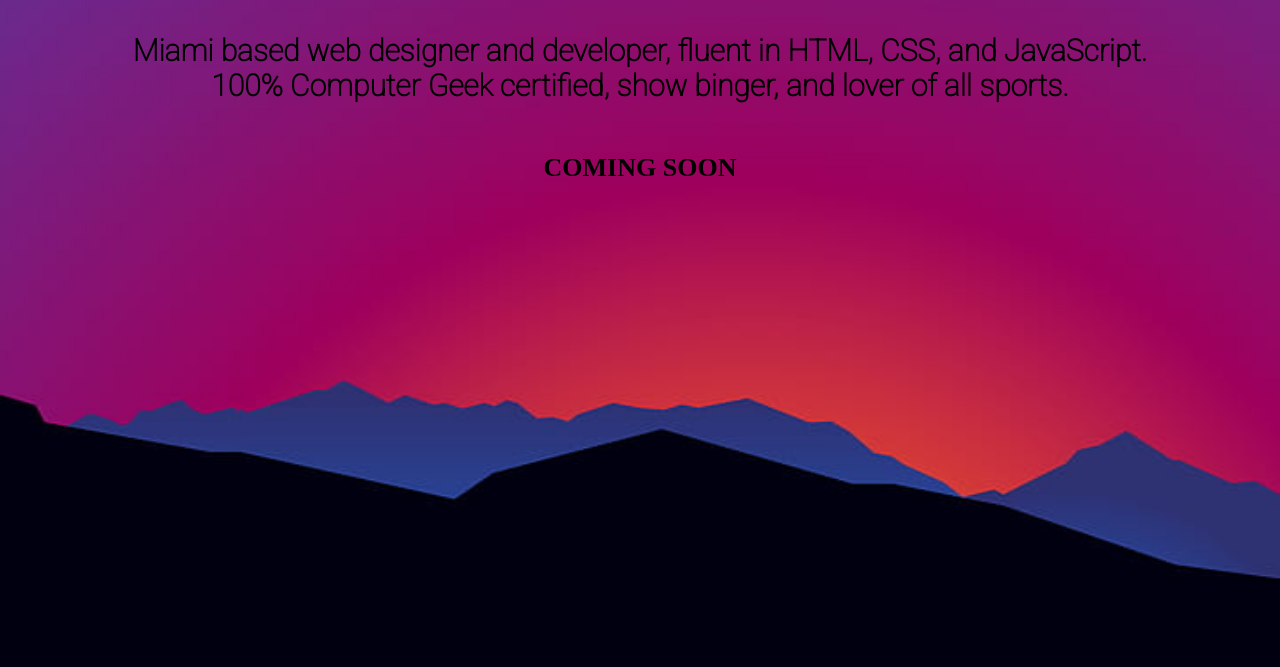
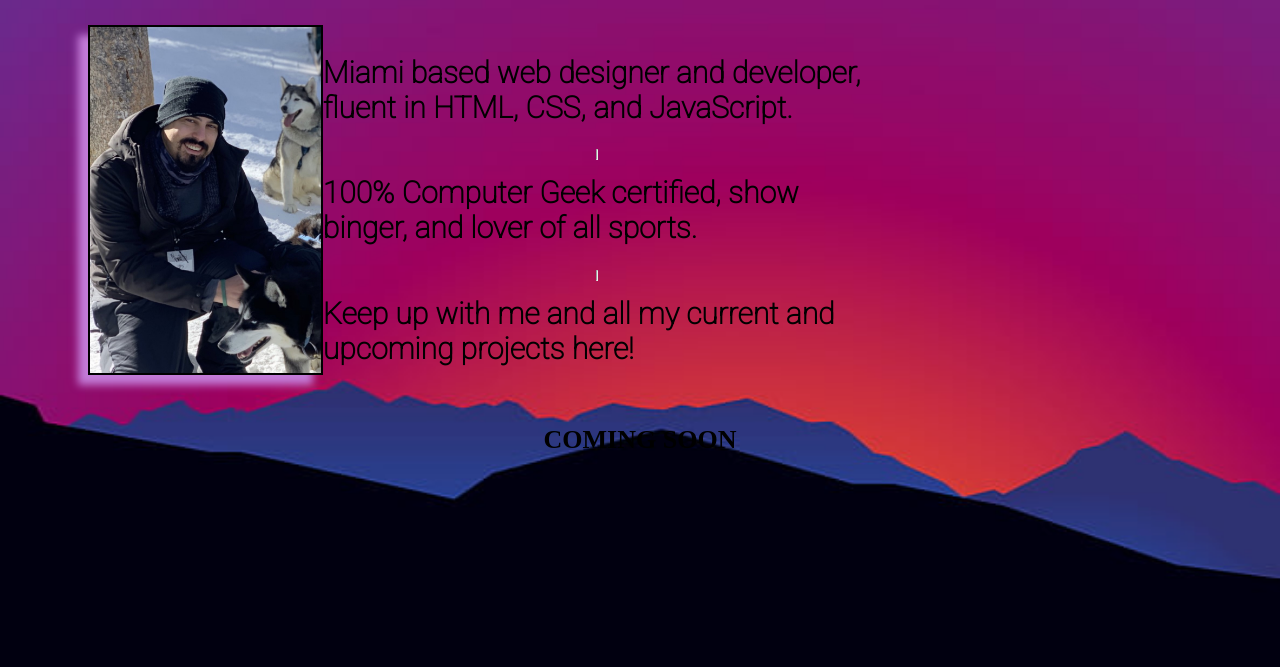
Before and after one commit to ohNOitsRO/professional-portfolio, a plain HTML site: page index.html in a window 1280 px wide. Shown: the part 133-800 px from the top of the page. Drawn offline with Linux system fonts and the light colour scheme.

Commit message:
fixed flexbox in main

```diff
--- a/assets/css/styles.css
+++ b/assets/css/styles.css
@@ -22,7 +22,7 @@ header {
     font-family: 'Roboto', sans-serif;
     background-color: silver;
     position: fixed;
-    width: 100%;
+    width: calc(100% - 16px);
 
 }
 
@@ -49,14 +49,35 @@ a {
 
 main {
   padding-top: 150px;
+
+}
+
+.mainContainer{
+    display: flex;
+    justify-content: space-around;
+
+}
+
+.profilepic{
+  display: flex;
+  height: 350px;
+  width: auto;
+  border: 2px solid black;
+  flex-wrap: wrap;
+  box-shadow: -10px 10px 8px rgb(195, 124, 216);
+  margin-left: 80px;
+
 }
 
 .page-title{
- margin-top: 8px;
+ margin-top: 30px;
  font-size: 30px;
  font-family: 'Roboto', sans-serif;
- text-align: center;
+ text-align: left;
  font-weight: bold;
+ display: flex;
+ flex-wrap: wrap;
+ margin-right: 400px;
 
 }
 
--- a/index.html
+++ b/index.html
@@ -22,8 +22,12 @@
     </header>
 
     <main>
-        <div class="page-title" id="about-me">
-           Miami based web designer and developer, fluent in HTML, CSS, and JavaScript. <br> 100% Computer Geek certified, show binger, and lover of all sports.
+        <div class="mainContainer">
+            <img class="profilepic" src="../professional-portfolio/assets/images/profilepic.jpg" alt="Roland's Profile Picture">
+
+            <div class="page-title" id="about-me">
+            Miami based web designer and developer, fluent in HTML, CSS, and JavaScript. <br><hr> 100% Computer Geek certified, show binger, and lover of all sports. <br><hr> Keep up with me and all my current and upcoming projects here!
+            </div>
         </div>
 
 
```
Also changed, not shown: assets/images/profilepic.jpg (added).
